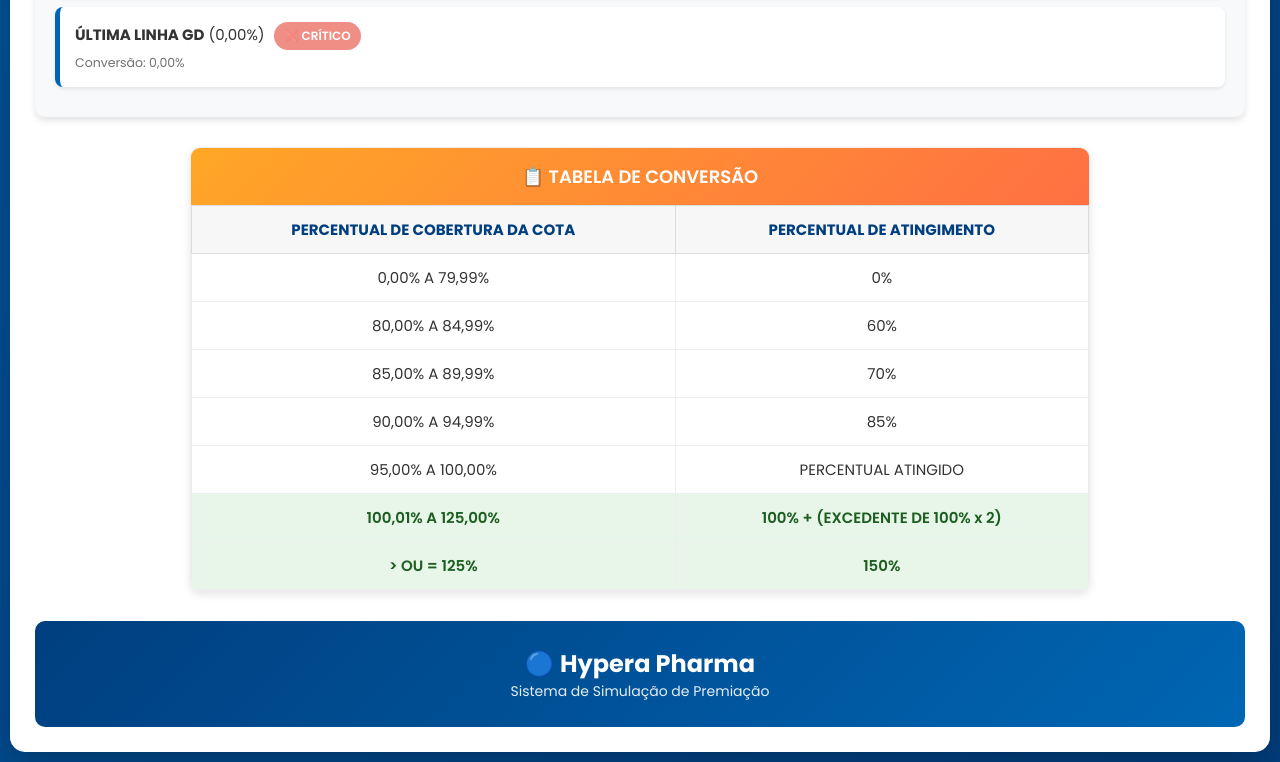
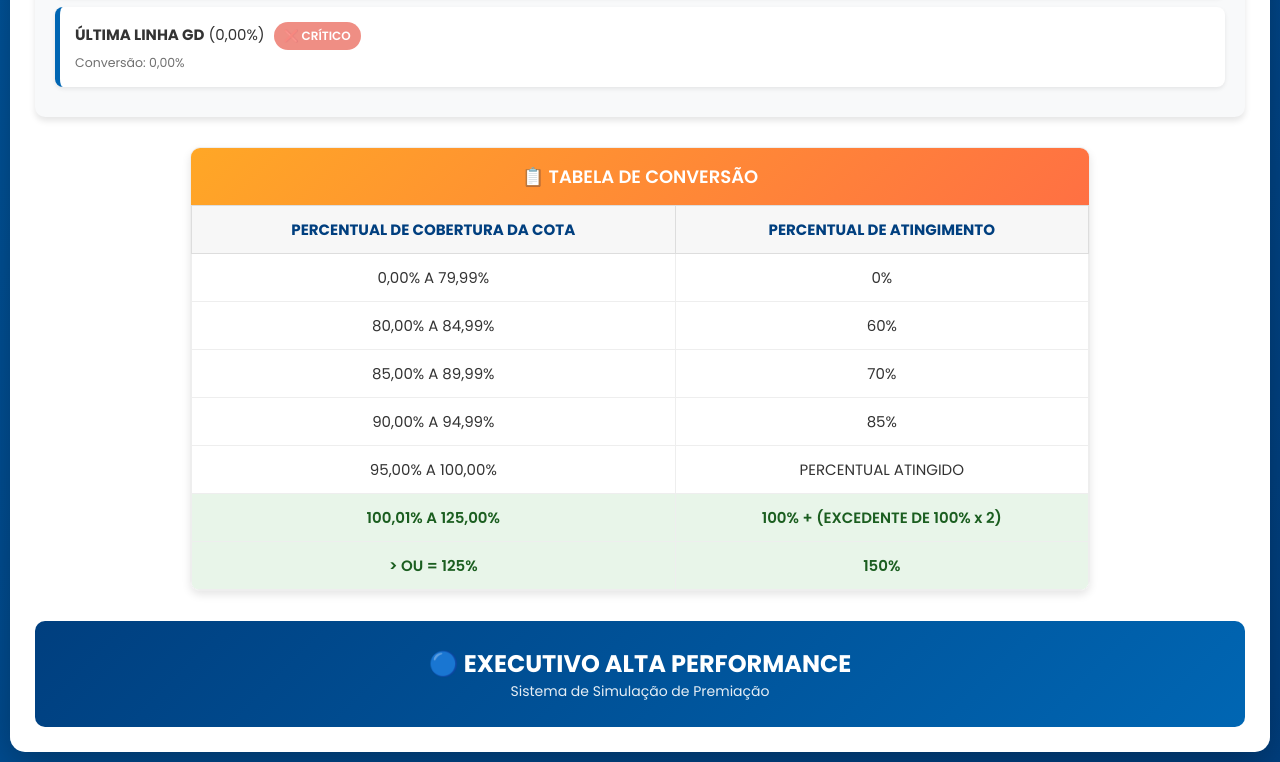
Before and after one commit to sistemashypera/simuladorpremiofull, a plain HTML site: page index.html in a window 1280 px wide. Shown: the part 1800-2562 px from the top of the page. Drawn offline with nearby package versions, Linux system fonts and the light colour scheme.

Commit message:
Update index.html

```diff
--- a/index.html
+++ b/index.html
@@ -606,7 +606,7 @@
         </div>
 
         <div class="footer">
-            <div class="footer-logo">🔵 Hypera Pharma</div>
+            <div class="footer-logo">🔵 EXECUTIVO ALTA PERFORMANCE</div>
             <div class="footer-text">Sistema de Simulação de Premiação</div>
         </div>
     </div>
```
